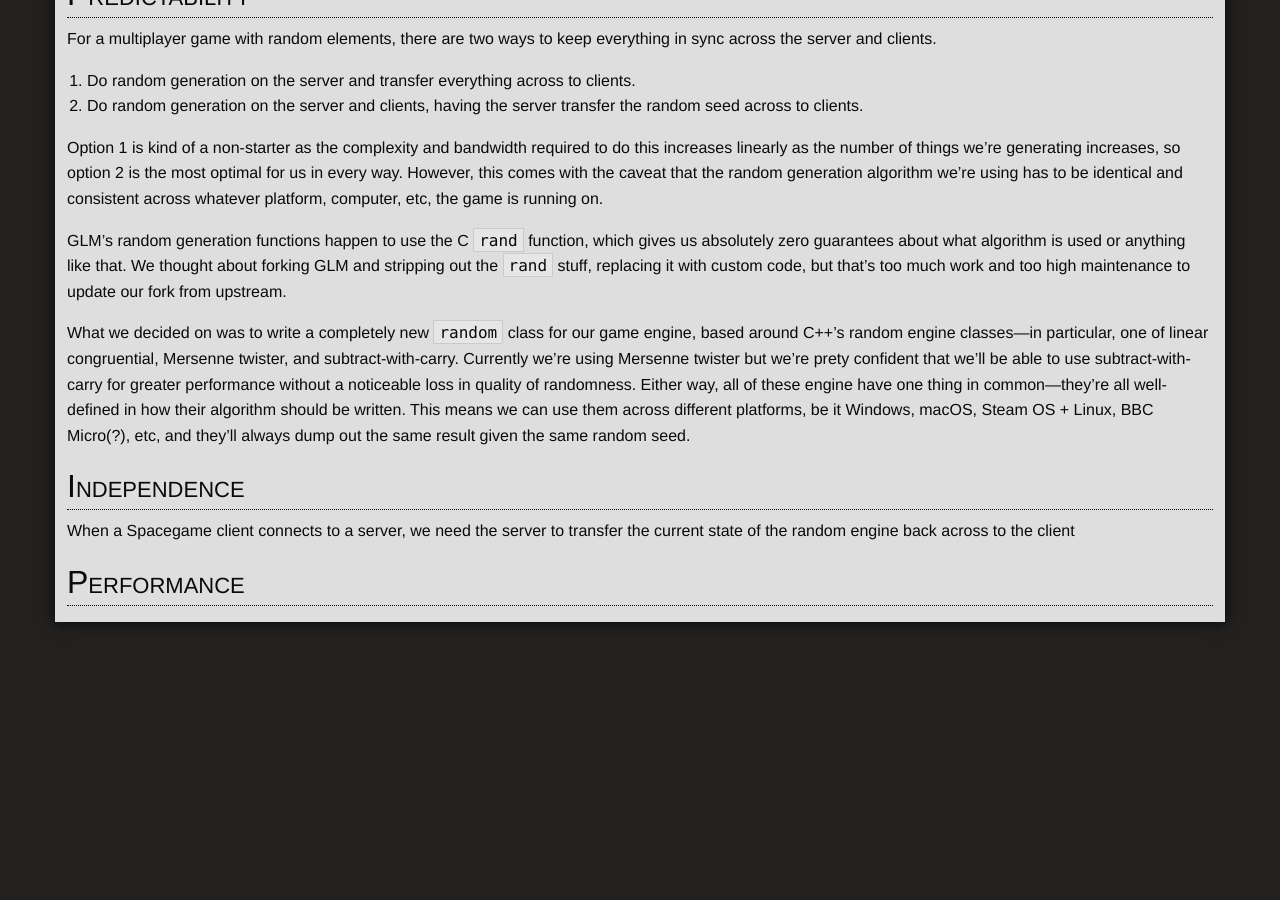
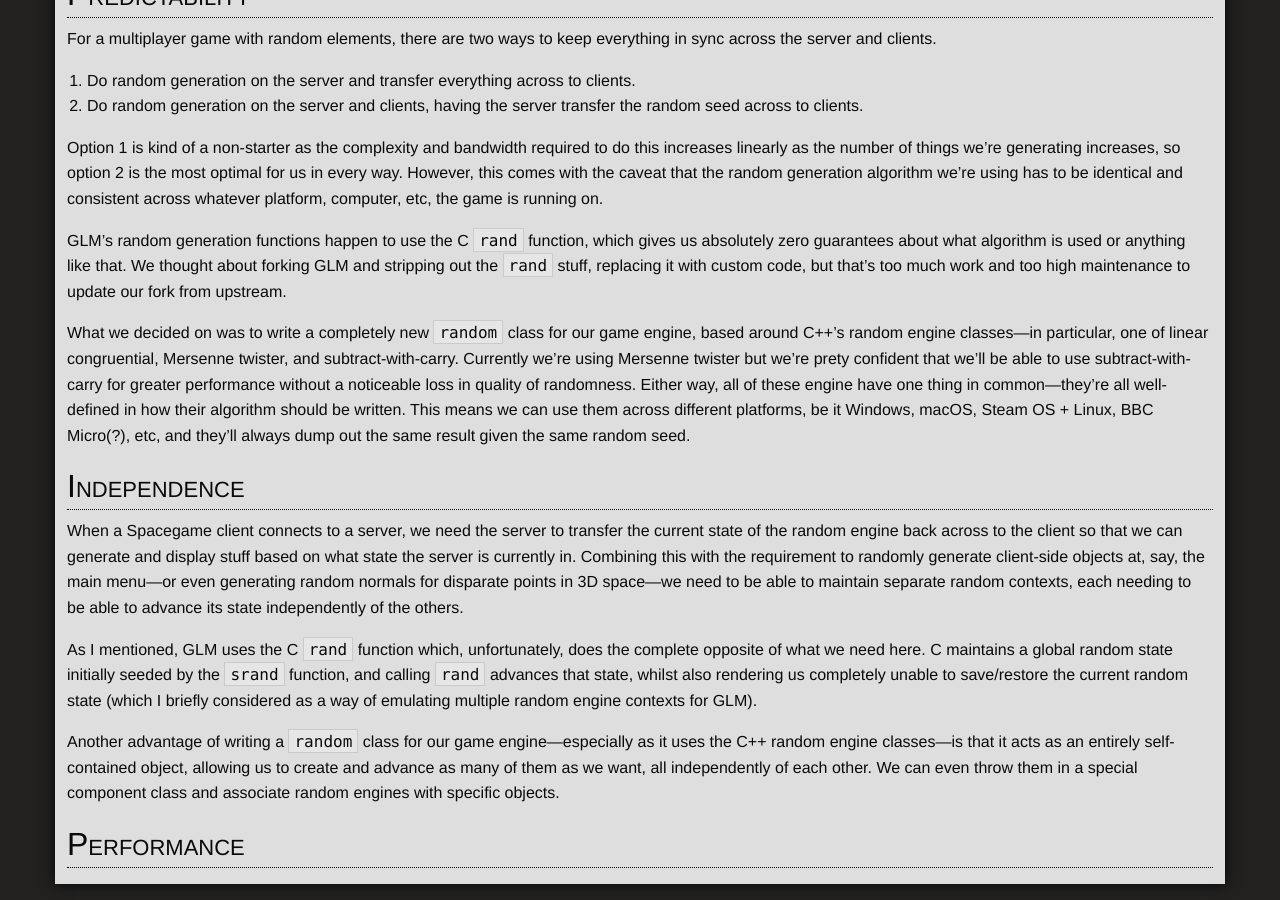
Before and after one commit to ori-sky/polar-space, a Jekyll site: the page built from _posts/2019-10-05-02-randomness.md, in a window 1280 px wide and 900 px high, scrolled down 620 px. Built offline with Jekyll 4.4.1, drawn with Linux system fonts in a browser that asks for light colours; nearby versions of some CDN libraries; some web fonts are replaced; our own code applies the rules of GitHub Pages for plain Markdown files; library files that are not in the unit come from our copies; before the commit the page ends 1258 px from its top, so only the background shows below that.

Commit message:
Update 2019-10-05-02-randomness.md

```diff
--- a/_posts/2019-10-05-02-randomness.md
+++ b/_posts/2019-10-05-02-randomness.md
@@ -33,6 +33,10 @@ What we decided on was to write a completely new `random` class for our game eng
 
 # Independence
 
-When a Spacegame client connects to a server, we need the server to transfer the current state of the random engine back across to the client
+When a Spacegame client connects to a server, we need the server to transfer the current state of the random engine back across to the client so that we can generate and display stuff based on what state the server is currently in. Combining this with the requirement to randomly generate client-side objects at, say, the main menu—or even generating random normals for disparate points in 3D space—we need to be able to maintain separate random contexts, each needing to be able to advance its state independently of the others.
+
+As I mentioned, GLM uses the C `rand` function which, unfortunately, does the complete opposite of what we need here. C maintains a global random state initially seeded by the `srand` function, and calling `rand` advances that state, whilst also rendering us completely unable to save/restore the current random state (which I briefly considered as a way of emulating multiple random engine contexts for GLM).
+
+Another advantage of writing a `random` class for our game engine—especially as it uses the C++ random engine classes—is that it acts as an entirely self-contained object, allowing us to create and advance as many of them as we want, all independently of each other. We can even throw them in a special component class and associate random engines with specific objects.
 
 # Performance
```
